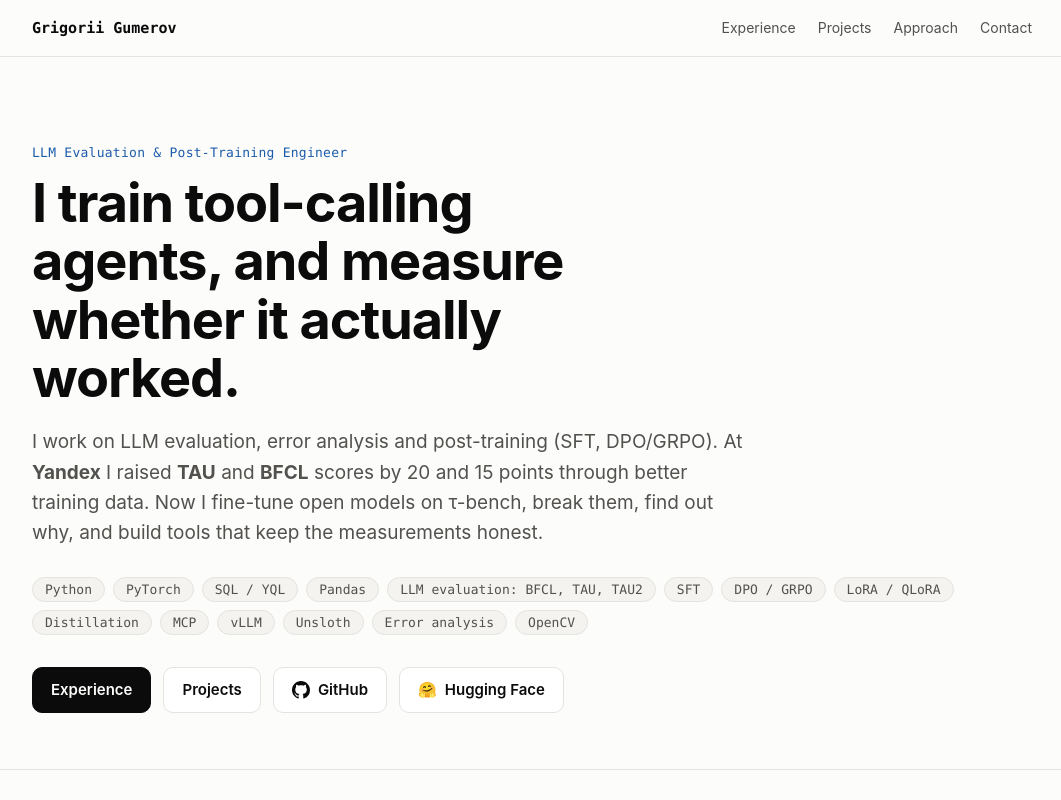
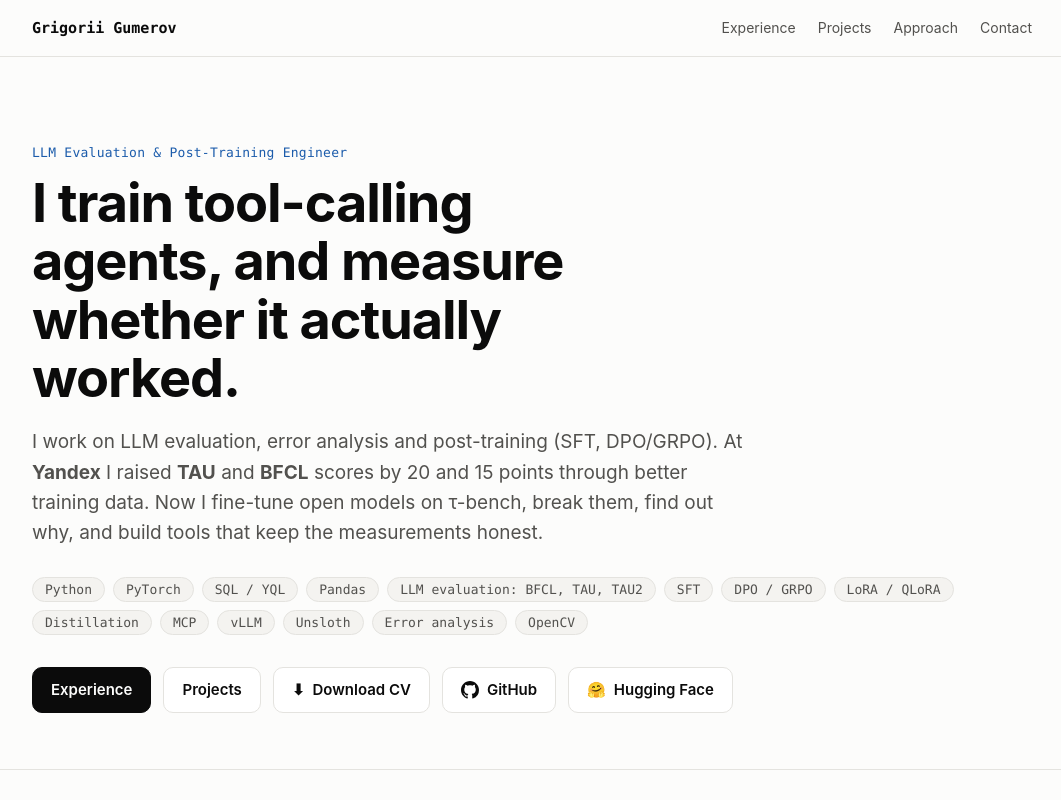
Before and after one commit to teacher57/teacher57.github.io, a plain HTML site: page index.html in a window 1280 px wide. Shown: the top 800 px of the page, without its empty margins (108-1169 px from the left). Drawn offline with Linux system fonts and the light colour scheme.

Commit message:
Add Download CV button and PDF

```diff
--- a/index.html
+++ b/index.html
@@ -155,6 +155,10 @@
     <div class="cta">
       <a class="btn primary" href="#experience">Experience</a>
       <a class="btn" href="#projects">Projects</a>
+      <a class="btn" href="CV_Gumerov.pdf" download>
+        <span aria-hidden="true">⬇</span>
+        Download CV
+      </a>
       <a class="btn" href="https://github.com/teacher57">
         <svg viewBox="0 0 16 16" fill="currentColor" aria-hidden="true"><path d="M8 0C3.58 0 0 3.58 0 8c0 3.54 2.29 6.53 5.47 7.59.4.07.55-.17.55-.38 0-.19-.01-.82-.01-1.49-2.01.37-2.53-.49-2.69-.94-.09-.23-.48-.94-.82-1.13-.28-.15-.68-.52-.01-.53.63-.01 1.08.58 1.23.82.72 1.21 1.87.87 2.33.66.07-.52.28-.87.51-1.07-1.78-.2-3.64-.89-3.64-3.95 0-.87.31-1.59.82-2.15-.08-.2-.36-1.02.08-2.12 0 0 .67-.21 2.2.82.64-.18 1.32-.27 2-.27.68 0 1.36.09 2 .27 1.53-1.04 2.2-.82 2.2-.82.44 1.1.16 1.92.08 2.12.51.56.82 1.27.82 2.15 0 3.07-1.87 3.75-3.65 3.95.29.25.54.73.54 1.48 0 1.07-.01 1.93-.01 2.2 0 .21.15.46.55.38A8.013 8.013 0 0016 8c0-4.42-3.58-8-8-8z"/></svg>
         GitHub
@@ -425,6 +429,7 @@
         <noscript>kenyafurze [at] gmail [dot] com</noscript></p>
       <div class="cta">
         <a class="btn primary" id="email-btn" hidden>Email me</a>
+        <a class="btn" href="CV_Gumerov.pdf" download>Download CV</a>
         <a class="btn" href="https://github.com/teacher57">GitHub</a>
         <a class="btn" href="https://huggingface.co/teacher57">Hugging Face</a>
       </div>
```
Also changed, not shown: 1 other file.
